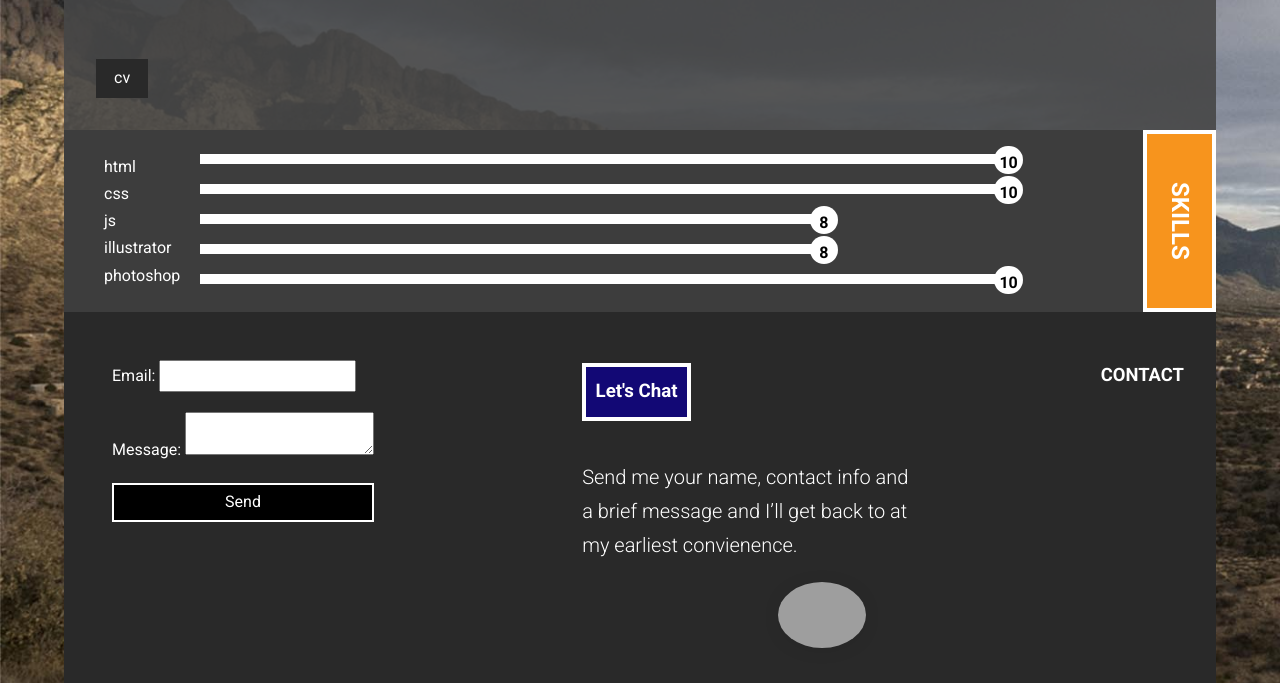
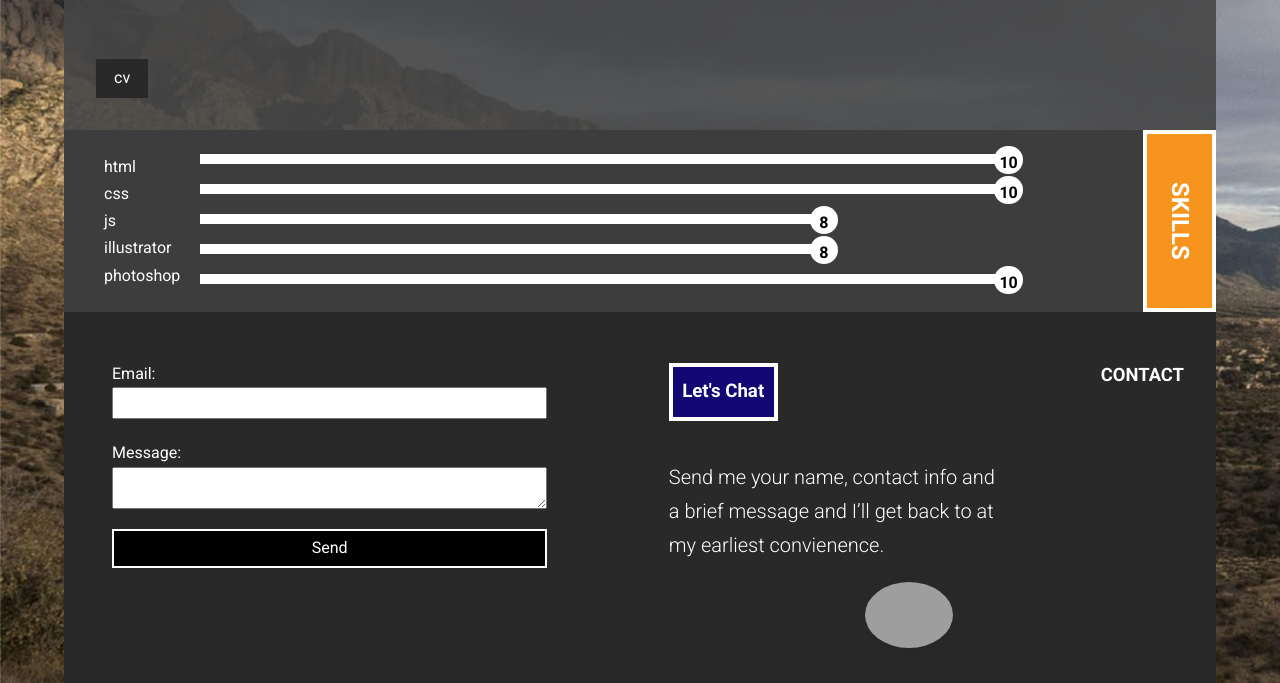
Before and after one commit to Lowna/lowna.github.io, a plain HTML site: page index.html in a window 1280 px wide. Shown: the part 1259-1942 px from the top of the page. Drawn offline with Linux system fonts and the light colour scheme; grey boxes are pictures that could not be loaded.

Commit message:
fix bugs

```diff
--- a/css/style.css
+++ b/css/style.css
@@ -294,7 +294,9 @@ select {
   box-shadow: 0px 2px 23px -10px rgba(0, 0, 0, 0.25);
   margin-left: 60%;
 }
-
+.form-container {
+  width: 90%;
+}
 #footer {
   display: flex;
   justify-content: space-between;
@@ -358,6 +360,9 @@ select {
     display: flex;
     font-size: 1.25em;
     padding: 2em;
+  }
+  .form-container {
+    width: 40%;
   }
 }
 @media (min-width: 1280px) {
@@ -533,7 +538,11 @@ select {
 .form-container {
   display: flex;
   flex-direction: column;
+
   padding: 1em;
+}
+.form-container label {
+  display: inline-block;
 }
 .form-container #nameRequired, .form-container #emailRequired, .form-container #textfieldRequired {
   color: #F31431;
--- a/index.html
+++ b/index.html
@@ -138,16 +138,17 @@
 			>
 			  <label>
 			    Email:
-			    <input type="text" name="_replyto">
 			  </label>
+			  <input type="text" name="_replyto">
 			  <label>
 			    Message:
-			    <textarea name="message"></textarea>
+
 			  </label>
+			  <textarea name="message"></textarea>
 
 			  <!-- your other form fields go here -->
 
-			  <button type="submit">Send</button>
+			  <button type="submit" target="_blank">Send</button>
 			</form>
 			<!--end Form-->
 		</section>
--- a/project/emp-api/css/style.css
+++ b/project/emp-api/css/style.css
@@ -295,7 +295,6 @@ select {
 .avatar {
   border-radius: 50%;
   width: 25%;
-  height: 25%;
   margin-left: 10px;
   align-self: center;
 }
```
